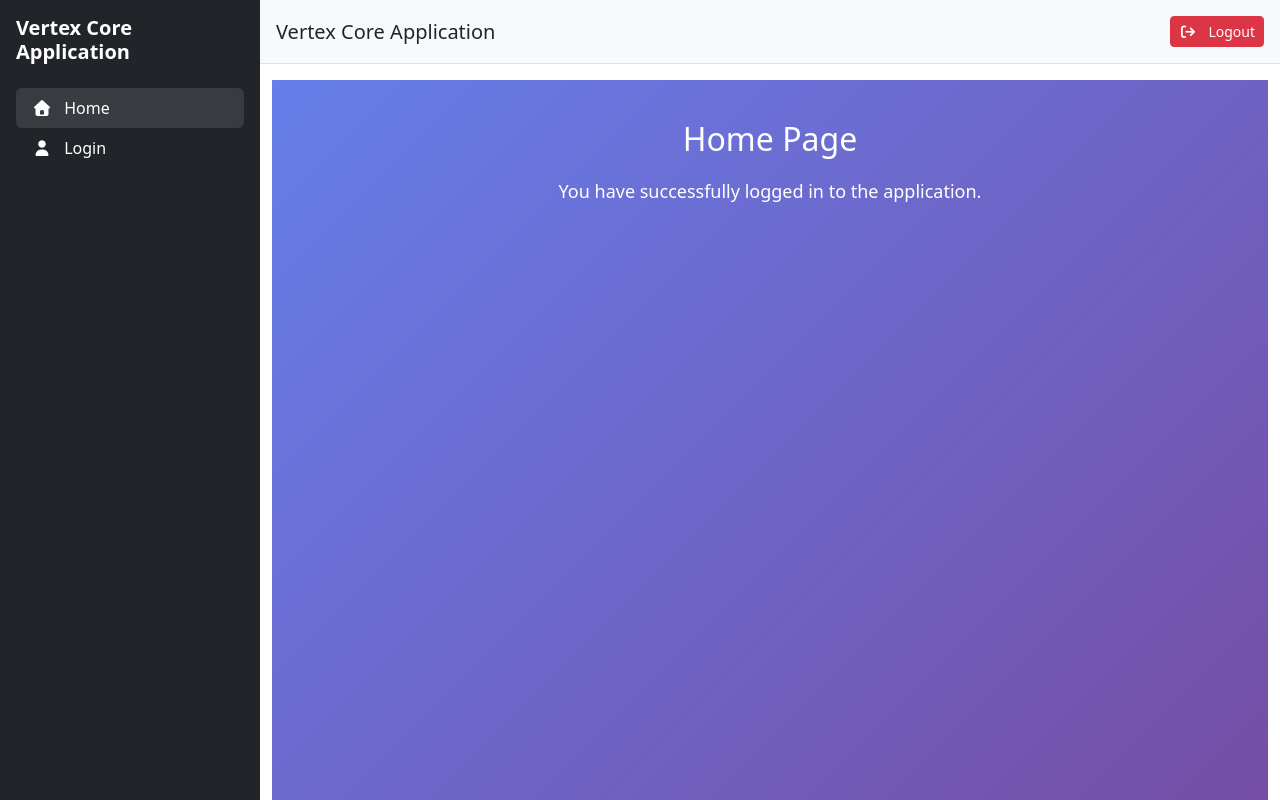
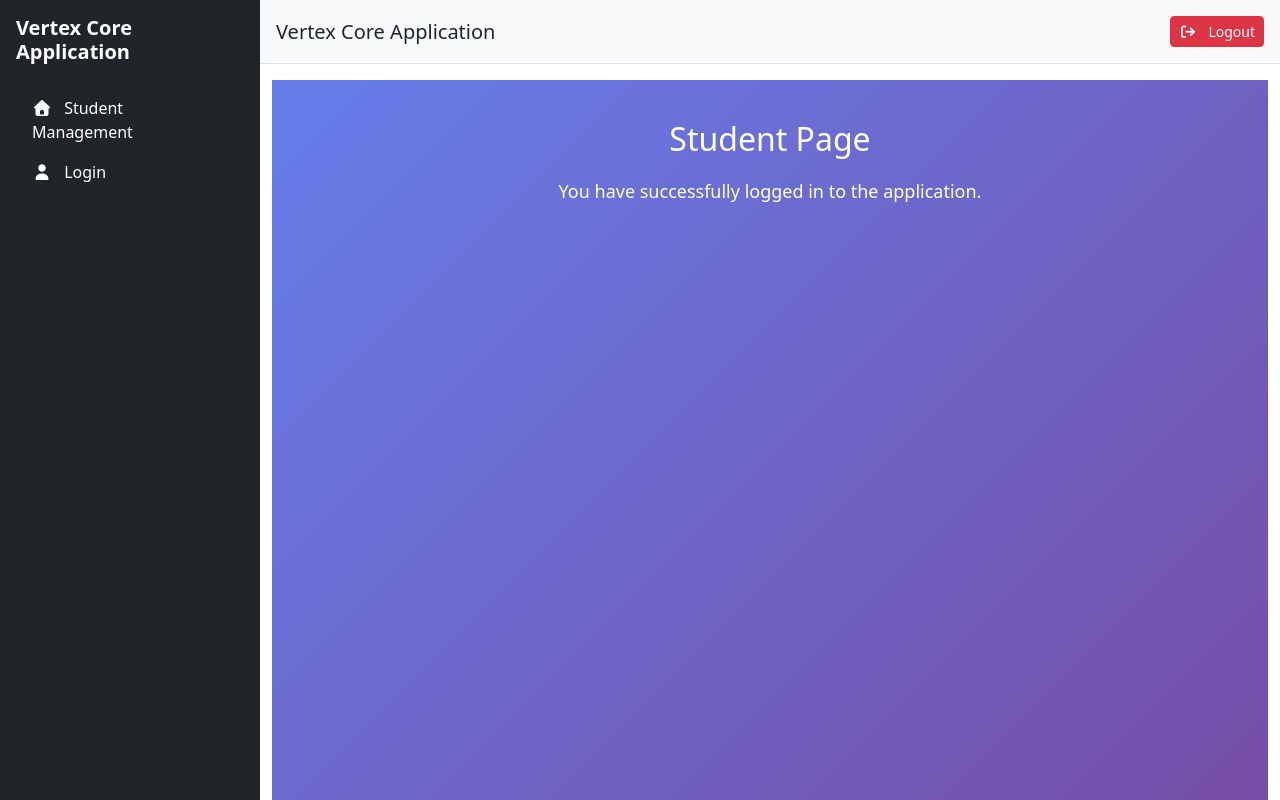
Before and after one commit to abdulrehmanlatif77-design/vertex-auth-app, an Angular app: page /home in a window 1280 px wide. Shown: the top 800 px of the page. Built offline with nearby package versions, Linux system fonts and the light colour scheme; sample sign-in values are in the browser's storage.

Commit message:
Renamed home to student component

```diff
--- a/src/app/app.routes.ts
+++ b/src/app/app.routes.ts
@@ -1,6 +1,6 @@
 import { Routes } from '@angular/router';
 import { LoginComponent } from './components/login/login';
-import { HomeComponent } from './components/home/home';
+import { StudentComponent } from './components/student/student';
 import { authGuard } from './guards/auth-guard';
 import { LayoutComponent } from './components/layout/layout';
 
@@ -17,7 +17,7 @@ export const routes: Routes = [
     component: LayoutComponent,
     canActivate: [authGuard],
     children: [
-      { path: 'home', component: HomeComponent }
+      { path: 'home', component: StudentComponent }
     ]
   },
 
--- a/src/app/components/layout/layout.html
+++ b/src/app/components/layout/layout.html
@@ -4,9 +4,9 @@
     <div class="brand h5 mb-4">Vertex Core Application</div>
     <ul class="nav nav-pills flex-column mb-auto">
       <li class="nav-item">
-        <a class="nav-link text-white" [routerLink]="['/home']" routerLinkActive="active">
+        <a class="nav-link text-white" [routerLink]="['/Student']" routerLinkActive="active">
           <i class="fa fa-home me-2"></i>
-          Home
+          Student Management
         </a>
       </li>
       <li class="nav-item">
--- /dev/null
+++ b/src/app/components/student/student.css
@@ -0,0 +1,48 @@
+.student-container {
+  min-height: 100vh;
+  background: linear-gradient(135deg, #667eea 0%, #764ba2 100%);
+}
+
+.navbar {
+  display: flex;
+  justify-content: space-between;
+  align-items: center;
+  background: rgba(0, 0, 0, 0.1);
+  padding: 20px 40px;
+  color: white;
+}
+
+.navbar h1 {
+  margin: 0;
+  font-size: 28px;
+}
+
+.logout-btn {
+  padding: 10px 20px;
+  background: white;
+  color: #667eea;
+  border: none;
+  border-radius: 4px;
+  font-weight: bold;
+  cursor: pointer;
+  transition: background 0.3s ease;
+}
+
+.logout-btn:hover {
+  background: #f0f0f0;
+}
+
+.content {
+  padding: 40px;
+  text-align: center;
+  color: white;
+}
+
+.content h2 {
+  font-size: 32px;
+  margin-bottom: 20px;
+}
+
+.content p {
+  font-size: 18px;
+}
--- /dev/null
+++ b/src/app/components/student/student.html
@@ -0,0 +1,6 @@
+<div class="student-container">
+  <div class="content">
+    <h2>Student Page</h2>
+    <p>You have successfully logged in to the application.</p>
+  </div>
+</div>
--- /dev/null
+++ b/src/app/components/student/student.ts
@@ -0,0 +1,20 @@
+import { Component } from '@angular/core';
+import { Router } from '@angular/router';
+import { AuthService } from '../../services/auth';
+import { CommonModule } from '@angular/common';
+
+@Component({
+  selector: 'app-student',
+  standalone: true,
+  imports: [CommonModule],
+  templateUrl: './student.html',
+  styleUrl: './student.css'
+})
+export class StudentComponent {
+  constructor(private authService: AuthService, private router: Router) {}
+
+  onLogout(): void {
+    this.authService.logout();
+    this.router.navigate(['/login']);
+  }
+}
```
